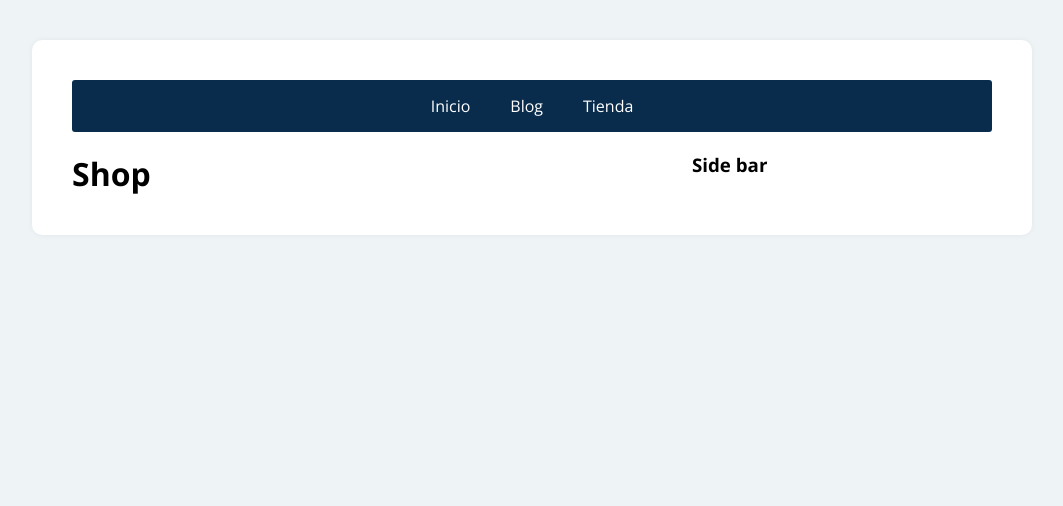
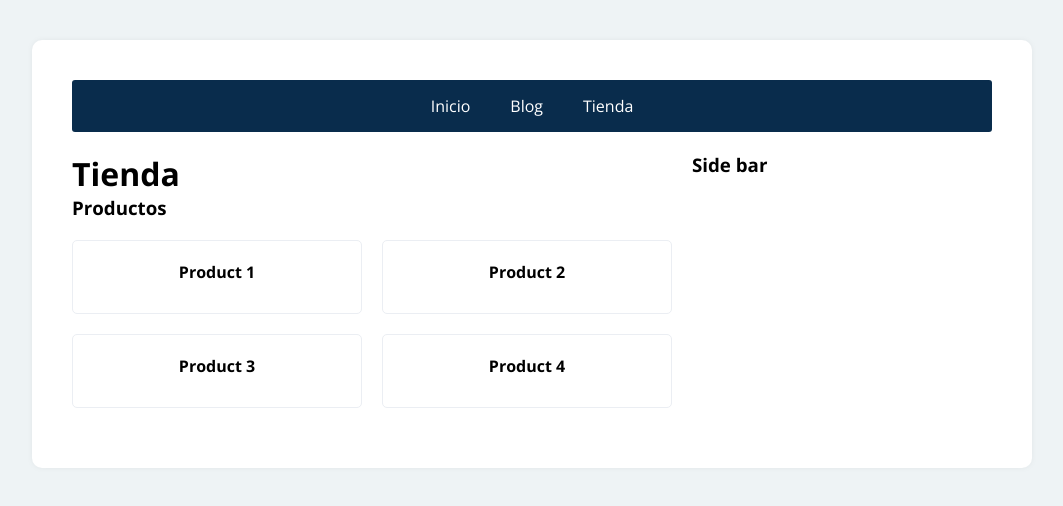
Before and after one commit to Jmenabc/Carrito-de-compra, a React (Create React App) app: page /Tienda in a window 1280 px wide. Shown: the top 506 px of the page, without its empty margins (108-1171 px from the left). Built offline with nearby package versions, Linux system fonts and the light colour scheme.

Commit message:
añadido productos con sus estilos y refactorización de codigo

```diff
--- /dev/null
+++ b/src/components/Products.js
@@ -0,0 +1,82 @@
+import React from 'react';
+import styled from 'styled-components';
+
+const Products = () => {
+    const products = [
+        {
+            id: 1,
+            name: 'Product 1'
+        },
+
+        {
+            id: 2,
+            name: 'Product 2'
+        },
+
+        {
+            id: 3,
+            name: 'Product 3'
+        },
+
+        {
+            id: 4,
+            name: 'Product 4'
+        }
+    ];
+
+    return (
+        <div>
+            <h3>Productos</h3>
+            <ContenedorProductos>
+                {products.map((products, index) => {
+                    return(
+                        <Producto>
+                            <p>{products.name}</p>
+                        </Producto>
+                    );
+                })}
+            </ContenedorProductos>
+        </div>
+    );
+}
+
+
+const ContenedorProductos = styled.div`
+    display: grid;
+    grid-template-columns: repeat(2, 1fr);
+    gap: 20px;
+    padding: 20px 0;
+`;
+
+const Producto = styled.div`
+    padding: 20px;
+    border: 1px solid #ebeef3;
+    border-radius: 5px;
+    text-align: center;
+
+    p {
+        margin-bottom: 10px;
+        font-weight: bold;
+    }
+`;
+
+const Boton = styled.button`
+    border: none;
+    background: #1c85e8;
+    color: #fff;
+    font-size: 12px;
+    font-family: 'Open Sans', sans-serif;
+    text-align: center;
+    display: inline-block;
+    padding: 10px 20px;
+    cursor: pointer;
+    width: 100%;
+    border-radius: 3px;
+    transition: .3s ease all;
+
+    &:hover {
+        background: #1c6ab9;
+    }
+`;
+
+export default Products;
--- a/src/components/Shop.js
+++ b/src/components/Shop.js
@@ -1,9 +1,11 @@
 import React from 'react';
+import Products from './Products';
 
 const Shop = () => {
     return (
         <div>
-            <h1>Shop</h1>
+            <h1>Tienda</h1>
+            <Products />
         </div>
     );
 }
```
